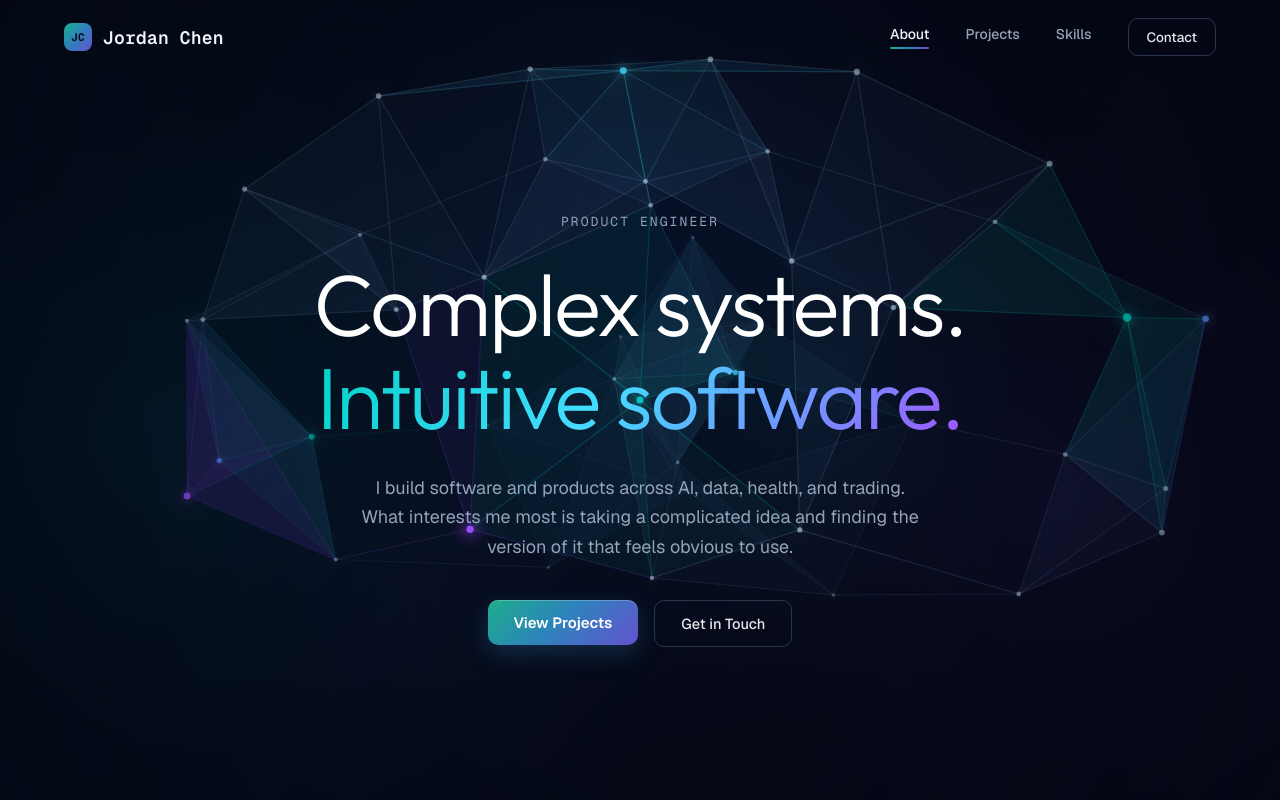
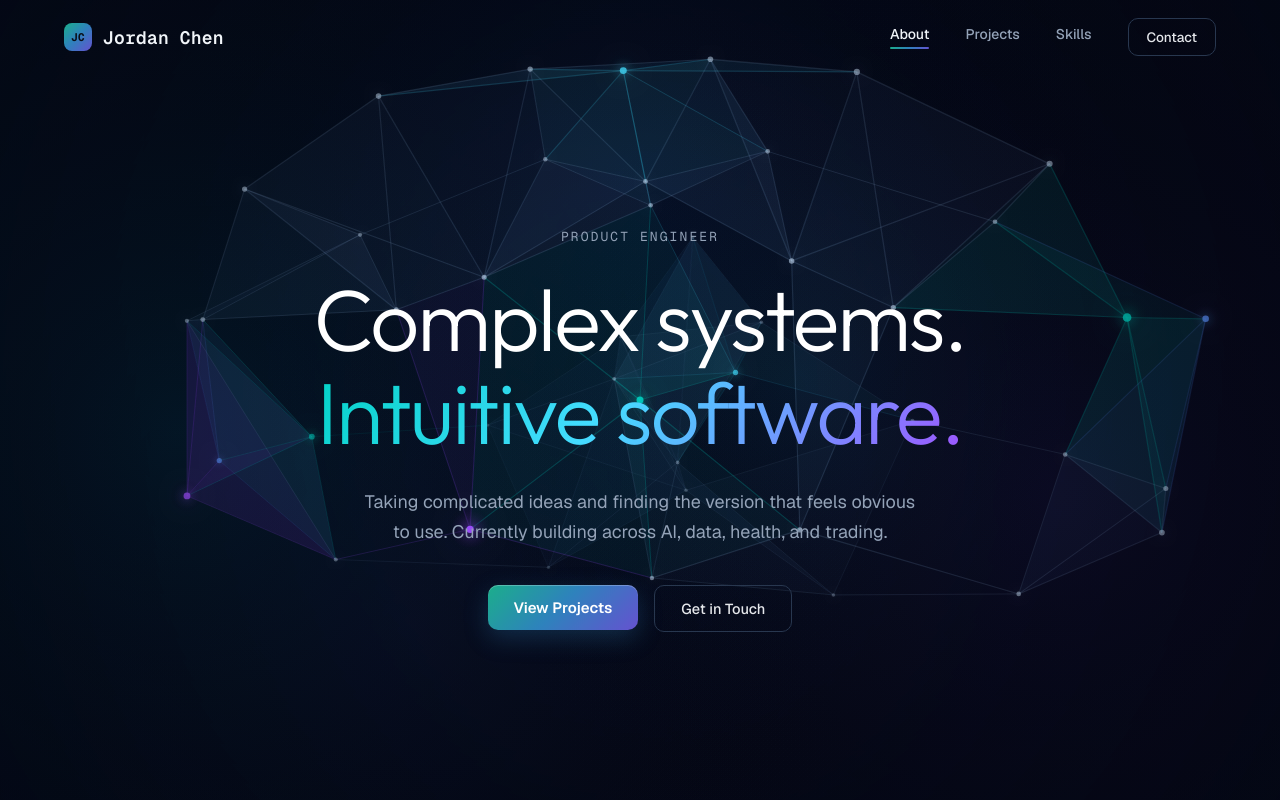
Before and after one commit to JordanChen02/portfolio, a React (Vite) app in the folder site/: page / in a window 1280 px wide. Shown: the top 800 px of the page. Built offline with nearby package versions, Linux system fonts and the light colour scheme.

Commit message:
Update hero copy and meta description

```diff
--- a/site/index.html
+++ b/site/index.html
@@ -4,7 +4,7 @@
     <meta charset="UTF-8" />
     <meta name="viewport" content="width=device-width, initial-scale=1.0" />
     <title>Jordan Chen — Portfolio</title>
-    <meta name="description" content="Jordan Chen — software engineer building thoughtful, polished products across AI, data, health, and trading." />
+    <meta name="description" content="Jordan Chen — building software where data meets intuition." />
     <link rel="icon" href="/favicon.ico" sizes="48x48">
     <link rel="icon" type="image/png" href="/favicon-16x16.png" sizes="16x16" />
     <link rel="icon" type="image/png" href="/favicon-32x32.png" sizes="32x32" />
--- a/site/src/components/Hero.tsx
+++ b/site/src/components/Hero.tsx
@@ -31,8 +31,7 @@ export function Hero() {
             describe the work itself (what gets built, across which
             domains) rather than a job title. */}
         <motion.p className="hero-sub" variants={heroItem}>
-          I build software and products across AI, data, health, and trading. What interests me
-          most is taking a complicated idea and finding the version of it that feels obvious to use.
+          Taking complicated ideas and finding the version that feels obvious to use. Currently building across AI, data, health, and trading.
         </motion.p>
         <motion.div className="hero-buttons" variants={heroContainer}>
           <motion.div variants={heroItem}>
```
